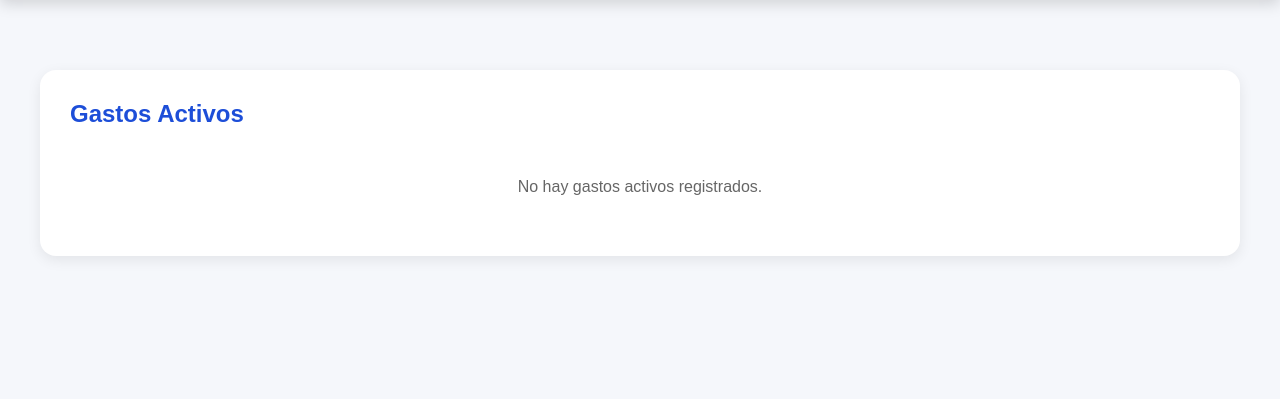
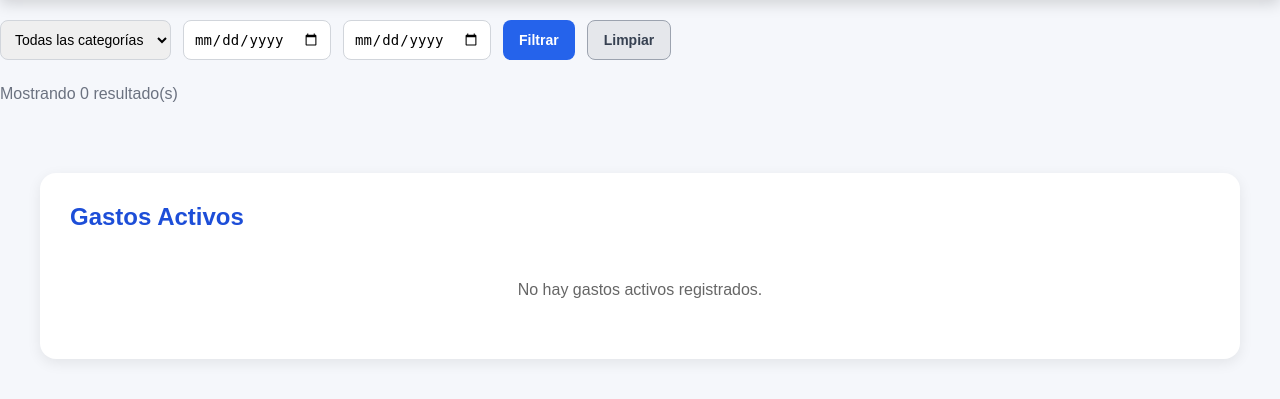
Before and after one commit to TijuanaIA/gestor-gastos-inteligente, a Flask app: page /gastos-view in a window 1280 px wide. Shown: the part 66-465 px from the top of the page. Run offline with Flask 2, Linux system fonts and the light colour scheme; data that the repository does not hold is empty.

Commit message:
feat: agregar filtros avanzados en gastos

```diff
--- a/routes/gastos.py
+++ b/routes/gastos.py
@@ -761,7 +761,11 @@ def ver_gastos():
         conexion = get_connection()
         cursor = conexion.cursor(dictionary=True)
 
-        cursor.execute("""
+        categoria = request.args.get('categoria')
+        fecha_inicio = request.args.get('fecha_inicio')
+        fecha_fin = request.args.get('fecha_fin')
+
+        query = """
             SELECT
                 g.id_gasto,
                 c.nombre_categoria,
@@ -773,14 +777,54 @@ def ver_gastos():
                 ON g.id_categoria = c.id_categoria
             WHERE g.id_usuario = %s
             AND g.activo = TRUE
-            ORDER BY g.fecha DESC
+        """
+
+        parametros = [1]
+
+        if categoria:
+            query += " AND g.id_categoria = %s"
+            parametros.append(categoria)
+
+        if fecha_inicio:
+            query += " AND DATE(g.fecha) >= %s"
+            parametros.append(fecha_inicio)
+
+        if fecha_fin:
+            query += " AND DATE(g.fecha) <= %s"
+            parametros.append(fecha_fin)
+
+        query += " ORDER BY g.fecha DESC"
+
+        cursor.execute(query, tuple(parametros))
+        gastos = cursor.fetchall()
+
+        cursor.execute("""
+            SELECT id_categoria, nombre_categoria
+            FROM categorias
+            ORDER BY nombre_categoria
+        """)
+
+        categorias = cursor.fetchall()
+
+        total_filtrado = len(gastos)
+        cursor.execute("""
+            SELECT COUNT(*) AS total
+            FROM gastos
+            WHERE id_usuario = %s
+            AND activo = TRUE
         """, (1,))
 
-        gastos = cursor.fetchall()
+        total_general = cursor.fetchone()['total']
+
 
         return render_template(
             'gastos.html',
-            gastos=gastos
+            gastos=gastos,
+            categorias=categorias,
+            categoria_seleccionada=categoria,
+            fecha_inicio=fecha_inicio,
+            fecha_fin=fecha_fin,
+            total_general=total_general
         )
 
     except Exception as e:
--- a/templates/gastos.html
+++ b/templates/gastos.html
@@ -196,6 +196,55 @@
             overflow-x: auto;
             -webkit-overflow-scrolling: touch;
         }
+        .filtros {
+            display: flex;
+            gap: 12px;
+            flex-wrap: wrap;
+            margin: 20px 0 25px;
+            align-items: center;
+        }
+
+        .filtros select,
+        .filtros input {
+            padding: 10px;
+            border: 1px solid #d1d5db;
+            border-radius: 8px;
+            font-size: 14px;
+        }
+
+        .btn-filtrar,
+        .btn-limpiar {
+            padding: 10px 16px;
+            border-radius: 8px;
+            text-decoration: none;
+            cursor: pointer;
+            font-weight: 600;
+            font-size: 14px;
+            display: inline-flex;
+            align-items: center;
+            justify-content: center;
+            box-sizing: border-box;
+            min-height: 40px;
+        }
+
+        .btn-filtrar {
+            background: #2563eb;
+            color: white;
+            border: none;
+        }
+
+        .btn-limpiar {
+            background: #e5e7eb;
+            color: #374151;
+            border: 1px solid #9ca3af;
+        }
+        .resultado-filtros {
+            color: #6b7280;
+            margin-bottom: 18px;
+        }
+        .btn-limpiar:hover {
+            background: #d1d5db;
+        }
 
         /* Tablet */
         @media (max-width: 1024px) {
@@ -282,6 +331,34 @@
                 align-items: center;
                 justify-content: center;
                 padding: 14px;
+            }
+            .filtros {
+                flex-direction: column;
+                align-items: stretch;
+            }
+
+            .filtros select,
+            .filtros input,
+            .btn-filtrar,
+            .btn-limpiar {
+                width: 100%;
+                box-sizing: border-box;
+            }
+            .resultado-filtros {
+                text-align: center;
+                width: 100%;
+            }
+
+            .filtros {
+                flex-direction: column;
+                align-items: center;
+            }
+
+            .btn-limpiar,
+            .btn-filtrar {
+                width: 100%;
+                max-width: 280px;
+                text-align: center;
             }
         }
 
@@ -378,6 +455,32 @@
     <a href="/historial">🕒<span>Historial</span></a>
 </div>
 
+<form method="GET" class="filtros">
+
+    <select name="categoria">
+        <option value="">Todas las categorías</option>
+        {% for cat in categorias %}
+            <option value="{{ cat.id_categoria }}"
+                {% if categoria_seleccionada == cat.id_categoria|string %}selected{% endif %}>
+                {{ cat.nombre_categoria }}
+            </option>
+        {% endfor %}
+    </select>
+
+    <input type="date" name="fecha_inicio" value="{{ fecha_inicio or '' }}">
+
+    <input type="date" name="fecha_fin" value="{{ fecha_fin or '' }}">
+
+    <button type="submit" class="btn-filtrar">Filtrar</button>
+
+    <a href="/gastos-view" class="btn-limpiar">Limpiar</a>
+
+</form>
+
+<p class="resultado-filtros">
+    Mostrando {{ gastos|length }} resultado(s)
+</p>
+
 <div class="container">
 
     <div class="card">
@@ -426,7 +529,11 @@
 
         {% else %}
             <div class="sin-datos">
-                No hay gastos activos registrados.
+                {% if total_general > 0 %}
+                    No se encontraron registros con los filtros seleccionados.
+                {% else %}
+                    No hay gastos activos registrados.
+                {% endif %}
             </div>
         {% endif %}
 
```
